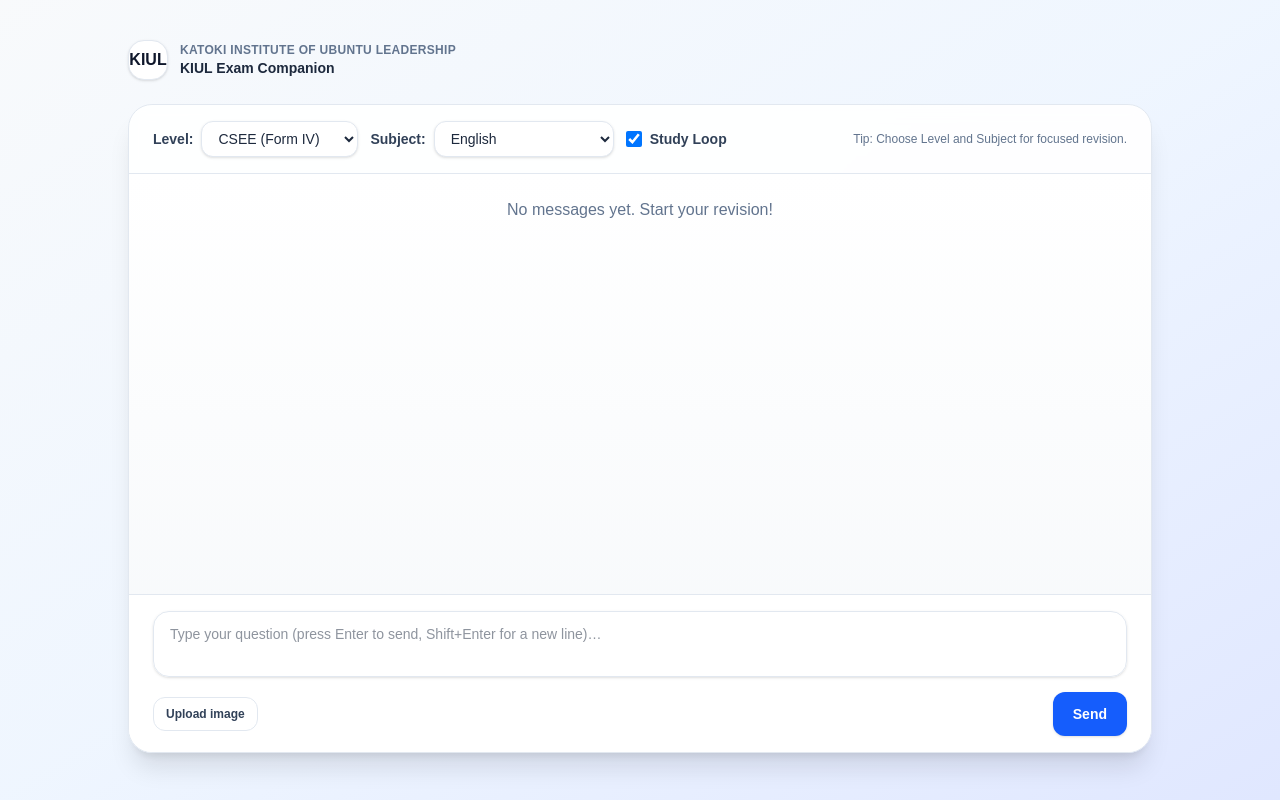
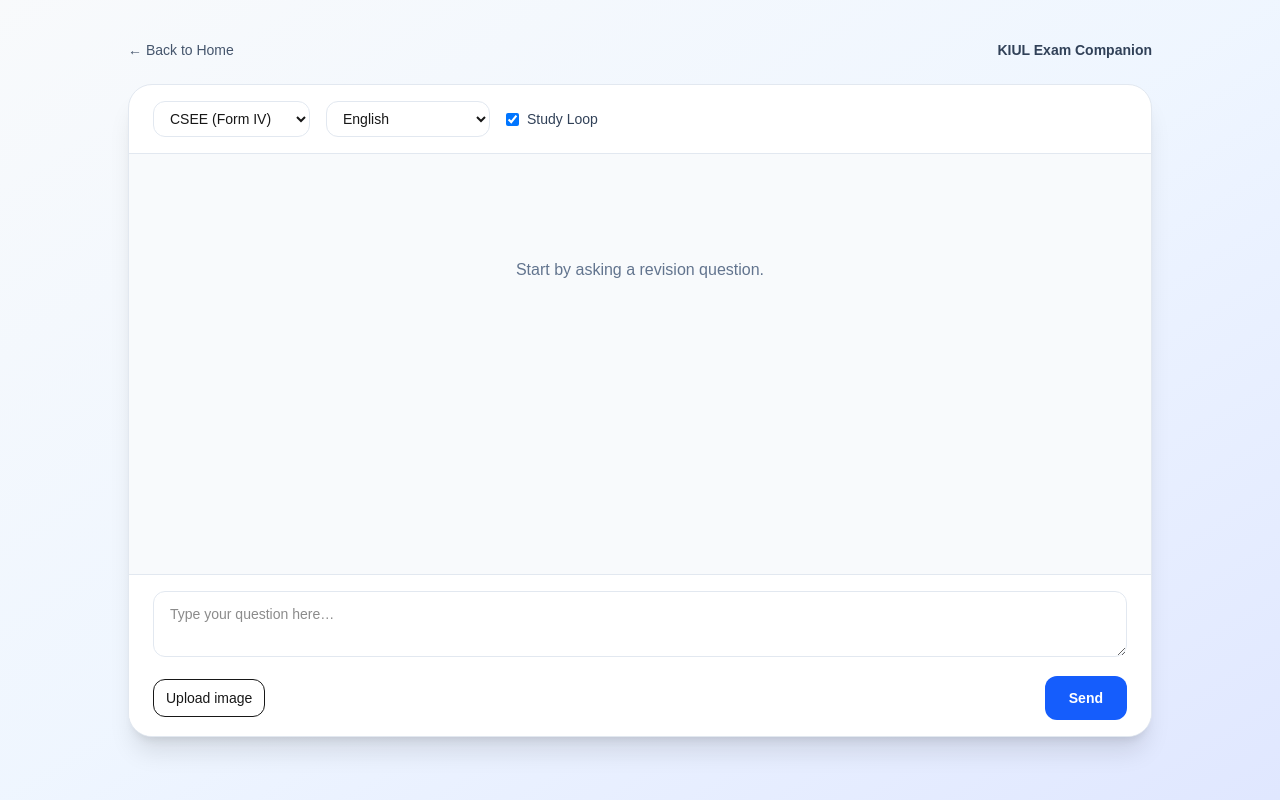
Before and after one commit to 2014Akamanzi/kiul-ss-revision, a Next.js app: page /chat in a window 1280 px wide. Built offline with nearby package versions, Linux system fonts and the light colour scheme.

Commit message:
Add Back to Home navigation on chat page

```diff
--- a/src/app/chat/page.tsx
+++ b/src/app/chat/page.tsx
@@ -1,13 +1,14 @@
 "use client";
 
 import { useEffect, useMemo, useRef, useState } from "react";
+import Link from "next/link";
 
 type ChatRole = "student" | "bot";
 
 type ChatMessage = {
   role: ChatRole;
   content: string;
-  imageDataUrl?: string; // local preview only (prototype)
+  imageDataUrl?: string;
   createdAt: number;
 };
 
@@ -18,12 +19,6 @@ type Settings = {
 };
 
 const STORAGE_KEY = "kiul-ss-revision:v1";
-
-function clampText(s: string, max = 6000) {
-  const t = s.trim();
-  if (t.length <= max) return t;
-  return t.slice(0, max) + "…";
-}
 
 export default function ChatPage() {
   const subjects = useMemo(
@@ -40,7 +35,6 @@ export default function ChatPage() {
       "Geography",
       "History",
       "Civics",
-      "Social Studies",
       "Commerce",
       "Bookkeeping",
       "Computer Studies",
@@ -56,295 +50,191 @@ export default function ChatPage() {
 
   const [messages, setMessages] = useState<ChatMessage[]>([]);
   const [draft, setDraft] = useState("");
+  const [filePreview, setFilePreview] = useState<string | null>(null);
   const [fileName, setFileName] = useState<string | null>(null);
-  const [filePreview, setFilePreview] = useState<string | null>(null);
 
   const fileInputRef = useRef<HTMLInputElement | null>(null);
   const bottomRef = useRef<HTMLDivElement | null>(null);
 
-  // Load saved state
-  useEffect(() => {
-    try {
-      const raw = localStorage.getItem(STORAGE_KEY);
-      if (!raw) return;
-      const parsed = JSON.parse(raw) as {
-        settings?: Settings;
-        messages?: ChatMessage[];
-      };
-      if (parsed.settings) setSettings(parsed.settings);
-      if (Array.isArray(parsed.messages)) setMessages(parsed.messages);
-    } catch {
-      // ignore
-    }
-  }, []);
-
-  // Persist state
-  useEffect(() => {
-    try {
-      localStorage.setItem(
-        STORAGE_KEY,
-        JSON.stringify({
-          settings,
-          messages,
-        })
-      );
-    } catch {
-      // ignore
-    }
-  }, [settings, messages]);
-
-  // Auto-scroll
   useEffect(() => {
     bottomRef.current?.scrollIntoView({ behavior: "smooth" });
-  }, [messages.length]);
+  }, [messages]);
 
-  function clearAttachment() {
-    setFileName(null);
-    setFilePreview(null);
-    if (fileInputRef.current) fileInputRef.current.value = "";
-  }
+  function sendMessage() {
+    if (!draft && !filePreview) return;
 
-  function onPickFile(file: File | null) {
-    if (!file) return;
+    const userMessage: ChatMessage = {
+      role: "student",
+      content: draft || "(image uploaded)",
+      imageDataUrl: filePreview || undefined,
+      createdAt: Date.now(),
+    };
 
-    setFileName(file.name);
-
-    // Local preview only for images (prototype)
-    if (file.type.startsWith("image/")) {
-      const reader = new FileReader();
-      reader.onload = () => {
-        setFilePreview(typeof reader.result === "string" ? reader.result : null);
-      };
-      reader.readAsDataURL(file);
-    } else {
-      setFilePreview(null);
-    }
-  }
-
-  function addBotPlaceholder(userText: string) {
-    // Placeholder bot response (no OpenAI yet)
-    const loopLine = settings.studyLoop
-      ? "Study Loop is ON, so I will ask a follow-up question after the explanation."
-      : "Study Loop is OFF, so I will answer once, clearly and directly.";
-
-    const response = `Prototype response (AI not connected yet).
+    const botMessage: ChatMessage = {
+      role: "bot",
+      content: `This is a guided revision response (AI will be connected later).
 
 Level: ${settings.level}
 Subject: ${settings.subject}
 
-You asked: "${clampText(userText, 300)}"
+Your question has been received. I will explain step by step and then ask a follow-up question if Study Loop is enabled.`,
+      createdAt: Date.now() + 1,
+    };
 
-Next step: When we connect OpenAI, I will provide step-by-step explanations and exam-style practice questions.
-${loopLine}`;
-
-    setMessages((prev) => [
-      ...prev,
-      {
-        role: "bot",
-        content: response,
-        createdAt: Date.now(),
-      },
-    ]);
+    setMessages((prev) => [...prev, userMessage, botMessage]);
+    setDraft("");
+    setFilePreview(null);
+    setFileName(null);
   }
 
-  function sendMessage() {
-    const text = clampText(draft);
-    const hasText = text.length > 0;
-    const hasImage = !!filePreview;
+  function onFileChange(file: File | null) {
+    if (!file) return;
+    setFileName(file.name);
 
-    if (!hasText && !hasImage) return;
-
-    const newMsg: ChatMessage = {
-      role: "student",
-      content: hasText ? text : "(image uploaded)",
-      imageDataUrl: filePreview || undefined,
-      createdAt: Date.now(),
-    };
-
-    setMessages((prev) => [...prev, newMsg]);
-    setDraft("");
-    clearAttachment();
-
-    addBotPlaceholder(hasText ? text : "Image uploaded (question).");
-  }
-
-  function onKeyDown(e: React.KeyboardEvent<HTMLTextAreaElement>) {
-    if (e.key === "Enter" && !e.shiftKey) {
-      e.preventDefault();
-      sendMessage();
+    if (file.type.startsWith("image/")) {
+      const reader = new FileReader();
+      reader.onload = () =>
+        setFilePreview(typeof reader.result === "string" ? reader.result : null);
+      reader.readAsDataURL(file);
     }
   }
 
   return (
     <main className="min-h-screen bg-gradient-to-br from-slate-50 via-blue-50 to-indigo-100 px-4 py-10">
       <div className="mx-auto w-full max-w-5xl">
-        {/* Header */}
+        {/* Navigation */}
         <div className="flex items-center justify-between mb-6">
-          <div className="flex items-center gap-3">
-            <div className="h-10 w-10 rounded-2xl bg-white shadow-sm border border-slate-200 flex items-center justify-center">
-              <span className="text-slate-900 font-bold">KIUL</span>
-            </div>
-            <div className="leading-tight">
-              <p className="text-xs font-semibold tracking-wide text-slate-500 uppercase">
-                Katoki Institute of Ubuntu Leadership
-              </p>
-              <p className="text-sm font-semibold text-slate-800">KIUL Exam Companion</p>
-            </div>
+          <Link
+            href="/"
+            className="text-sm font-medium text-slate-600 hover:text-slate-900 transition"
+          >
+            ← Back to Home
+          </Link>
+
+          <span className="text-sm font-semibold text-slate-700">
+            KIUL Exam Companion
+          </span>
         </div>
 
-          {/* (Removed “MVP” badge on purpose) */}
-          <span className="text-xs font-semibold text-slate-500">&nbsp;</span>
-        </div>
-
-        {/* Chat card */}
-        <div className="rounded-3xl bg-white/90 backdrop-blur border border-slate-200 shadow-xl overflow-hidden">
+        {/* Chat container */}
+        <div className="rounded-3xl bg-white shadow-xl border border-slate-200 overflow-hidden">
           {/* Controls */}
-          <div className="px-6 py-4 border-b border-slate-200">
-            <div className="flex flex-col gap-3 sm:flex-row sm:items-center sm:justify-between">
-              <div className="flex flex-wrap items-center gap-3">
-                <label className="text-sm text-slate-600 flex items-center gap-2">
-                  <span className="font-semibold text-slate-700">Level:</span>
+          <div className="px-6 py-4 border-b border-slate-200 flex flex-wrap gap-4">
             <select
-                    className="rounded-xl border border-slate-200 bg-white px-3 py-2 text-sm text-slate-800 shadow-sm focus:outline-none focus:ring-2 focus:ring-blue-400"
               value={settings.level}
               onChange={(e) =>
-                      setSettings((s) => ({ ...s, level: e.target.value as Settings["level"] }))
+                setSettings((s) => ({
+                  ...s,
+                  level: e.target.value as Settings["level"],
+                }))
               }
+              className="rounded-xl border border-slate-200 px-3 py-2 text-sm"
             >
               <option value="CSEE">CSEE (Form IV)</option>
               <option value="ACSEE">ACSEE (Form VI)</option>
             </select>
-                </label>
 
-                <label className="text-sm text-slate-600 flex items-center gap-2">
-                  <span className="font-semibold text-slate-700">Subject:</span>
             <select
-                    className="min-w-[180px] rounded-xl border border-slate-200 bg-white px-3 py-2 text-sm text-slate-800 shadow-sm focus:outline-none focus:ring-2 focus:ring-blue-400"
               value={settings.subject}
-                    onChange={(e) => setSettings((s) => ({ ...s, subject: e.target.value }))}
+              onChange={(e) =>
+                setSettings((s) => ({ ...s, subject: e.target.value }))
+              }
+              className="rounded-xl border border-slate-200 px-3 py-2 text-sm"
             >
-                    {subjects.map((subj) => (
-                      <option key={subj} value={subj}>
-                        {subj}
-                      </option>
+              {subjects.map((s) => (
+                <option key={s}>{s}</option>
               ))}
             </select>
-                </label>
 
-                <label className="text-sm text-slate-700 flex items-center gap-2">
+            <label className="flex items-center gap-2 text-sm text-slate-700">
               <input
                 type="checkbox"
                 checked={settings.studyLoop}
-                    onChange={(e) => setSettings((s) => ({ ...s, studyLoop: e.target.checked }))}
-                    className="h-4 w-4 rounded border-slate-300 text-blue-600 focus:ring-blue-400"
+                onChange={(e) =>
+                  setSettings((s) => ({
+                    ...s,
+                    studyLoop: e.target.checked,
+                  }))
+                }
               />
-                  <span className="font-semibold">Study Loop</span>
+              Study Loop
             </label>
           </div>
 
-              <p className="text-xs text-slate-500">
-                Tip: Choose Level and Subject for focused revision.
+          {/* Messages */}
+          <div className="px-6 py-6 min-h-[420px] max-h-[520px] overflow-y-auto bg-slate-50">
+            {messages.length === 0 ? (
+              <p className="text-slate-500 text-center mt-20">
+                Start by asking a revision question.
               </p>
+            ) : (
+              messages.map((m) => (
+                <div
+                  key={m.createdAt}
+                  className={`mb-4 flex ${
+                    m.role === "student" ? "justify-end" : "justify-start"
+                  }`}
+                >
+                  <div
+                    className={`max-w-[75%] rounded-2xl px-4 py-3 text-sm ${
+                      m.role === "student"
+                        ? "bg-blue-600 text-white"
+                        : "bg-white border border-slate-200"
+                    }`}
+                  >
+                    {m.imageDataUrl && (
+                      <img
+                        src={m.imageDataUrl}
+                        className="mb-2 rounded-xl max-h-48"
+                      />
+                    )}
+                    {m.content}
                   </div>
                 </div>
-
-          {/* Messages */}
-          <div className="px-6 py-6 min-h-[420px] max-h-[520px] overflow-y-auto bg-gradient-to-b from-white to-slate-50">
-            {messages.length === 0 ? (
-              <div className="h-full flex items-center justify-center">
-                <p className="text-slate-500">No messages yet. Start your revision!</p>
-              </div>
-            ) : (
-              <div className="space-y-4">
-                {messages.map((m) => (
-                  <div
-                    key={m.createdAt}
-                    className={`flex ${m.role === "student" ? "justify-end" : "justify-start"}`}
-                  >
-                    <div
-                      className={[
-                        "max-w-[90%] sm:max-w-[75%] rounded-2xl px-4 py-3 shadow-sm border",
-                        m.role === "student"
-                          ? "bg-blue-600 text-white border-blue-600"
-                          : "bg-white text-slate-800 border-slate-200",
-                      ].join(" ")}
-                    >
-                      {m.imageDataUrl ? (
-                        <div className="mb-3">
-                          <img
-                            src={m.imageDataUrl}
-                            alt="Uploaded question"
-                            className="max-h-56 rounded-xl border border-slate-200 object-contain bg-white"
-                          />
-                        </div>
-                      ) : null}
-
-                      <p className="whitespace-pre-wrap text-sm leading-relaxed">{m.content}</p>
-                    </div>
-                  </div>
-                ))}
+              ))
+            )}
             <div ref={bottomRef} />
           </div>
-            )}
-          </div>
 
-          {/* Composer */}
+          {/* Input */}
           <div className="px-6 py-4 border-t border-slate-200 bg-white">
-            <div className="flex flex-col gap-3 sm:flex-row sm:items-end">
-              <div className="flex-1">
             <textarea
-                  className="w-full rounded-2xl border border-slate-200 px-4 py-3 text-sm text-slate-800 shadow-sm focus:outline-none focus:ring-2 focus:ring-blue-400 resize-none"
+              className="w-full rounded-xl border border-slate-200 px-4 py-3 text-sm mb-3"
               rows={2}
-                  placeholder="Type your question (press Enter to send, Shift+Enter for a new line)…"
+              placeholder="Type your question here…"
               value={draft}
               onChange={(e) => setDraft(e.target.value)}
-                  onKeyDown={onKeyDown}
             />
 
-                <div className="mt-2 flex items-center justify-between gap-2">
+            <div className="flex items-center justify-between gap-3">
               <div className="flex items-center gap-2">
                 <input
                   ref={fileInputRef}
                   type="file"
                   accept="image/*"
                   className="hidden"
-                      onChange={(e) => onPickFile(e.target.files?.[0] ?? null)}
+                  onChange={(e) => onFileChange(e.target.files?.[0] || null)}
                 />
                 <button
-                      type="button"
-                      className="inline-flex items-center justify-center rounded-xl border border-slate-200 bg-white px-3 py-2 text-xs font-semibold text-slate-700 hover:bg-slate-50 transition"
                   onClick={() => fileInputRef.current?.click()}
+                  className="text-sm px-3 py-2 border rounded-xl"
                 >
                   Upload image
                 </button>
-
-                    {fileName ? (
-                      <div className="flex items-center gap-2 text-xs text-slate-500">
-                        <span className="truncate max-w-[220px]">{fileName}</span>
-                        <button
-                          type="button"
-                          className="text-slate-600 hover:text-slate-900 underline"
-                          onClick={clearAttachment}
-                        >
-                          remove
-                        </button>
-                      </div>
-                    ) : null}
+                {fileName && (
+                  <span className="text-xs text-slate-500">{fileName}</span>
+                )}
               </div>
 
               <button
-                    type="button"
-                    className="inline-flex items-center justify-center rounded-xl bg-blue-600 px-5 py-3 text-sm font-semibold text-white shadow-sm hover:bg-blue-700 transition"
                 onClick={sendMessage}
+                className="bg-blue-600 text-white px-6 py-3 rounded-xl text-sm font-semibold hover:bg-blue-700"
               >
                 Send
               </button>
             </div>
           </div>
         </div>
-            {/* Removed any visible “MVP note” line */}
-          </div>
-        </div>
       </div>
     </main>
   );
```
Lines whose indentation alone changed are shown as unchanged.
